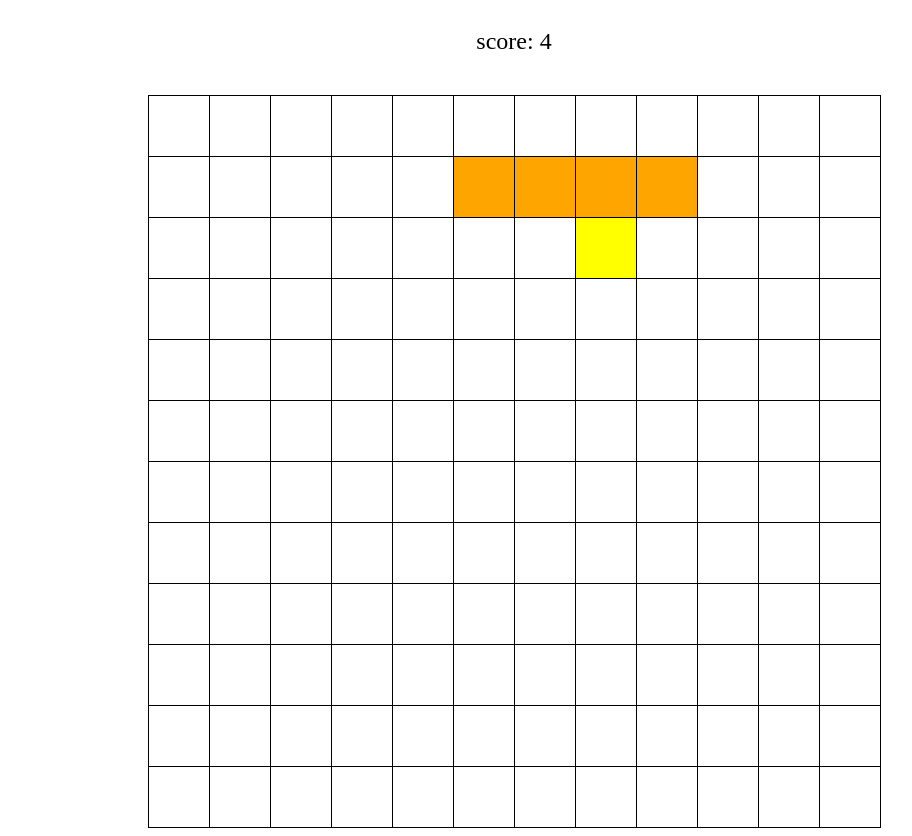
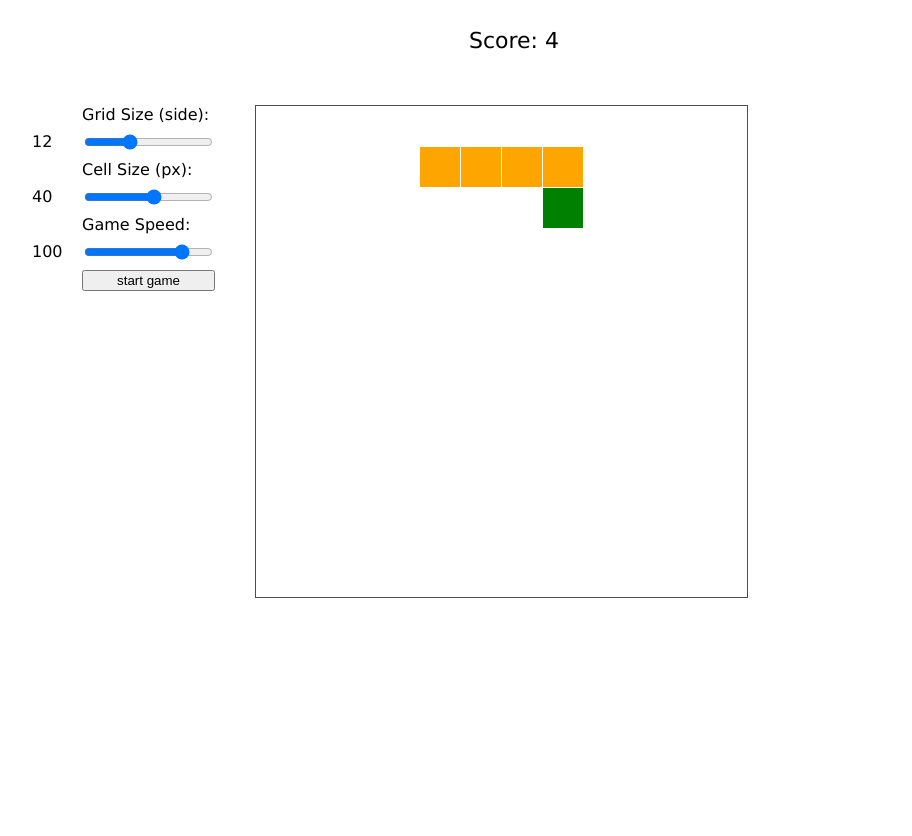
Before and after one commit to truanthh/snake, a website with bundled scripts: page public/index.html in a window 1280 px wide. Shown: the whole page, without its empty margins (126-1038 px from the left). After the commit the page ends 800 px from the top, so only its background shows below. Built offline with nearby package versions, Linux system fonts and the light colour scheme.

Commit message:
most done, need UI module

```diff
--- a/public/index.html
+++ b/public/index.html
@@ -10,7 +10,7 @@
     <title>Snowpack App</title>
     <style>
       :root {
-        --cellSize: 60px;
+        --cellSize: 40px;
         --gridSize: 12;
       }
       body {
@@ -18,15 +18,7 @@
         flex-direction: column;
         justify-content: center;
         align-items: center;
-      }
-      #grid__container {
-        display: grid;
-        margin-top: 40px;
-        grid-template-columns: repeat(var(--gridSize), var(--cellSize));
-        grid-template-rows: repeat(var(--gridSize), var(--cellSize));
-        border: 1px solid black;
-        gap: 1px;
-        background-color: black;
+        font-family: Verdana, Geneva, Tahoma, sans-serif;
       }
       .grid__cell_empty {
         background-color: white;
@@ -41,18 +33,98 @@
         height: var(--cellSize);
       }
       .grid__cell_food {
-        background-color: yellow;
+        background-color: green;
         height: var(--cellSize);
       }
+      #game {
+        display: flex;
+        margin-top: 20px;
+        gap: 40px;
+        justify-content: space-between;
+      }
+      #settings {
+        display: flex;
+        flex-direction: column;
+        gap: 8px;
+        /* background-color: green; */
+      }
+      #grid__container {
+        display: grid;
+        grid-template-columns: repeat(var(--gridSize), var(--cellSize));
+        grid-template-rows: repeat(var(--gridSize), var(--cellSize));
+        border: 1px solid rgba(0, 0, 0, 0.7);
+        gap: 1px;
+        /* background-color: rgba(0, 0, 0, 0.7); */
+      }
       #display {
+        display: flex;
         margin-top: 20px;
-        font-size: 24px;
+        flex-direction: column;
+        font-size: 22px;
+        gap: 10px;
+        text-align: center;
+      }
+      #message {
+        font-size: 18px;
+        height: 22px;
+      }
+      #invisible {
+        width: 158px;
+        visibility: hidden;
+      }
+      #gridSizeSlider__container{
+        display: flex;
+        position: relative;
+      }
+      #cellSizeSlider__container{
+        display: flex;
+        position: relative;
+      }
+      #gameSpeedSlider__container{
+        display: flex;
+        position: relative;
+      }
+      #gridSizeSliderValue{
+        position: absolute;
+        left: -50px;
+      }
+      #cellSizeSliderValue{
+        position: absolute;
+        left: -50px;
+      }
+      #gameSpeedSliderValue{
+        position: absolute;
+        left: -50px;
       }
     </style>
   </head>
   <body>
     <script type="module" src="dist/index.js"></script>
-    <div id="display">head</div>
-    <div id="grid__container"></div>
+      <div id="display">
+        <div id="score"></div>
+        <div id="message"></div>
+      </div>
+    <div id="game">
+      <div id="settings">
+        <label id="gridSizeSliderLabel" for="gridSizeSlider"> Grid Size (side): </label>
+        <div id="gridSizeSlider__container">
+          <input type="range" min="1" max="100" value="50" id="gridSizeSlider">
+          <div id="gridSizeSliderValue"></div>
+        </div>
+        <label id="cellSizeSliderLabel" for="cellSizeSlider"> Cell Size (px): </label>
+        <div id="cellSizeSlider__container">
+          <input type="range" min="1" max="100" value="50" id="cellSizeSlider">
+          <div id="cellSizeSliderValue"></div>
+        </div>
+        <label id="gameSpeedSliderLAbel" for="gameSpeedSlider"> Game Speed: </label>
+        <div id="gameSpeedSlider__container">
+          <input type="range" min="1" max="100" value="50" id="gameSpeedSlider">
+          <div id="gameSpeedSliderValue"></div>
+        </div>
+          <button id="startGameButton" /> start game </button>
+      </div>
+      <div id="grid__container"></div>
+      <div id="invisible"></div>
+    </div>
   </body>
 </html>
--- /dev/null
+++ b/src/grid.ts
@@ -0,0 +1,92 @@
+import type { Vec2 } from "./vec2";
+
+export class Grid {
+  private size: number;
+  private arr: number[][];
+  public isFoodSpawned: boolean;
+
+  constructor(size: number) {
+    this.size = size;
+    this.arr = this.init(size);
+    this.isFoodSpawned = false;
+  }
+
+  public getSize() {
+    return this.size;
+  }
+
+  private init(size: number): number[][] {
+    const arr = [];
+
+    for (let i = 0; i < size; i++) {
+      arr[i] = new Array(size).fill(0);
+    }
+
+    return arr;
+  }
+
+  public getValue(point: Vec2): any {
+    if (
+      point.x < this.arr.length &&
+      point.y < this.arr.length &&
+      point.x >= 0 &&
+      point.y >= 0
+    ) {
+      return this.arr[point.y][point.x];
+    }
+  }
+
+  public setValue(point: Vec2, value: number): any {
+    if (
+      point.x < this.arr.length &&
+      point.y < this.arr.length &&
+      point.x >= 0 &&
+      point.y >= 0
+    ) {
+      this.arr[point.y][point.x] = value;
+    }
+  }
+
+  /**
+   * @param rendering xd
+   */
+  public render(gridDOM: any, emptyCell: string): any {
+    gridDOM.innerHTML = "";
+    for (let r = 0; r < this.arr.length; r++) {
+      for (let c = 0; c < this.arr.length; c++) {
+        const div = document.createElement("div");
+        if (this.arr[r][c] === 0) {
+          div.className = emptyCell;
+        } else if (this.arr[r][c] === 2) {
+          div.className = "grid__cell_food";
+        } else {
+          div.className = "grid__cell_full";
+        }
+        gridDOM.appendChild(div);
+      }
+    }
+    // displayDOM.innerText = `score: ${score}`;
+  }
+
+  public spawnFood() {
+    if (!this.isFoodSpawned) {
+      const emptyCells = [];
+
+      for (let x = 0; x < this.arr.length; x++) {
+        for (let y = 0; y < this.arr.length; y++) {
+          if (this.arr[x][y] === 0) {
+            emptyCells.push({ x: x, y: y });
+          }
+        }
+      }
+
+      if (emptyCells.length > 0) {
+        const idx = Math.floor(Math.random() * (emptyCells.length - 1));
+        const rand = emptyCells[idx];
+
+        this.arr[rand.x][rand.y] = 2;
+        this.isFoodSpawned = true;
+      }
+    }
+  }
+}
--- a/src/index.ts
+++ b/src/index.ts
@@ -1,174 +1,88 @@
+import { Snake } from "./snake";
+import { Grid } from "./grid";
+import { getSettings, setSettings } from "./settings";
+
 const gridDOM = document.getElementById("grid__container");
 const bodyDOM = document.querySelector("body");
-const displayDOM = document.getElementById("display");
-bodyDOM.addEventListener("keydown", setMoveDirection);
+const scoreDOM = document.getElementById("score");
+const messageDOM = document.getElementById("message");
+bodyDOM!.addEventListener("keydown", setMoveDirection);
 
-// if you want to set different gridsize
-// you need to change gridSize in css too
-const gridSize: number = 12;
+const gridSizeInput = document.getElementById(
+  "gridSizeSlider",
+) as HTMLInputElement;
+const cellSizeInput = document.getElementById(
+  "cellSizeSlider",
+) as HTMLInputElement;
+const gameSpeedInput = document.getElementById(
+  "gameSpeedSlider",
+) as HTMLInputElement;
+const gridSizeSliderValue = document.getElementById(
+  "gridSizeSliderValue",
+) as HTMLElement;
+const cellSizeSliderValue = document.getElementById(
+  "cellSizeSliderValue",
+) as HTMLElement;
+const gameSpeedSliderValue = document.getElementById(
+  "gameSpeedSliderValue",
+) as HTMLElement;
+const startGameButton = document.getElementById(
+  "startGameButton",
+) as HTMLButtonElement;
 
-let isGameRunning: boolean = false;
-let isFoodSpawned: boolean = false;
-let score: number = 3;
-
-class Vec2 {
-  x: number;
-  y: number;
-
-  constructor(x: number, y: number) {
-    this.x = x;
-    this.y = y;
-  }
+for (let el of [gridSizeInput, cellSizeInput, bodyDOM!]) {
+  el.addEventListener("keydown", (e: any) => {
+    // console.log(e.code);
+    if (e.code === "ArrowDown" || e.code === "ArrowUp") {
+      e.preventDefault();
+    }
+  });
 }
 
-class Grid {
-  private size: number;
-  private arr: number[][];
+gridSizeInput.oninput = function () {
+  gridSizeSliderValue.innerText = gridSizeInput.value;
+};
 
-  constructor(size: number) {
-    this.size = size;
-    this.arr = this.init(size);
-  }
+cellSizeInput.oninput = function () {
+  cellSizeSliderValue.innerText = cellSizeInput.value;
+};
 
-  public getSize() {
-    return this.size;
-  }
+gameSpeedInput.oninput = function () {
+  gameSpeedSliderValue.innerText = gameSpeedInput.value;
+};
 
-  private init(size: number): number[][] {
-    const arr = [];
+startGameButton.addEventListener("click", () => {
+  settings = {
+    gridSize: parseInt(gridSizeInput.value),
+    cellSize: parseInt(cellSizeInput.value),
+    gameSpeed: parseInt(gameSpeedInput.value),
+  };
+  setSettings(settings);
+  createGame(settings);
+});
 
-    for (let i = 0; i < size; i++) {
-      arr[i] = new Array(size).fill(0);
-    }
+let grid: any;
+let snake: any;
+let render: any;
 
-    return arr;
-  }
+let settings = getSettings();
 
-  public getValue(point: Vec2): any {
-    if (
-      point.x < this.arr.length &&
-      point.y < this.arr.length &&
-      point.x >= 0 &&
-      point.y >= 0
-    ) {
-      return this.arr[point.y][point.x];
-    }
-  }
+gridSizeInput.value = settings.gridSize.toString();
+cellSizeInput.value = settings.cellSize.toString();
+gameSpeedInput.value = settings.gameSpeed.toString();
+gridSizeSliderValue.innerText = settings.gridSize.toString();
+cellSizeSliderValue.innerText = settings.cellSize.toString();
+gameSpeedSliderValue.innerText = settings.gameSpeed.toString();
+gridSizeInput.min = "8";
+gridSizeInput.max = "20";
+cellSizeInput.min = "16";
+cellSizeInput.max = "60";
+gameSpeedInput.min = "20";
+gameSpeedInput.max = "120";
 
-  public setValue(point: Vec2, value: number): any {
-    if (
-      point.x < this.arr.length &&
-      point.y < this.arr.length &&
-      point.x >= 0 &&
-      point.y >= 0
-    ) {
-      this.arr[point.y][point.x] = value;
-    }
-  }
+createGame(settings);
 
-  public render(gridDOM: any, emptyCell: string): any {
-    gridDOM.innerHTML = "";
-    for (let r = 0; r < this.arr.length; r++) {
-      for (let c = 0; c < this.arr.length; c++) {
-        const div = document.createElement("div");
-        if (this.arr[r][c] === 0) {
-          div.className = emptyCell;
-        } else if (this.arr[r][c] === 2) {
-          div.className = "grid__cell_food";
-        } else {
-          div.className = "grid__cell_full";
-        }
-        gridDOM.appendChild(div);
-      }
-    }
-    displayDOM.innerText = `score: ${score}`;
-  }
-
-  spawnFood() {
-    if (!isFoodSpawned) {
-      const emptyCells = [];
-
-      for (let x = 0; x < this.arr.length; x++) {
-        for (let y = 0; y < this.arr.length; y++) {
-          if (this.arr[x][y] === 0) {
-            emptyCells.push({ x: x, y: y });
-          }
-        }
-      }
-
-      if (emptyCells.length > 0) {
-        const idx = Math.floor(Math.random() * (emptyCells.length - 1));
-        const rand = emptyCells[idx];
-
-        if (this.arr[rand.x][rand.y] === 0) {
-          // console.log(rand.x, rand.y);
-          this.arr[rand.x][rand.y] = 2;
-          isFoodSpawned = true;
-          return;
-        }
-      }
-    }
-  }
-}
-
-class Snake {
-  arr: Vec2[];
-  moveDir: number = 1;
-  grid: Vec2[][];
-
-  constructor(arr: Vec2[], grid: Vec2[][]) {
-    this.arr = arr;
-    this.grid = grid;
-  }
-
-  private getHead() {
-    return this.arr[this.arr.length - 1];
-  }
-
-  getBody() {
-    return this.arr[this.arr.length - 2];
-  }
-
-  setHead(point: Vec2) {
-    this.arr[this.arr.length - 1] = point;
-  }
-
-  getNextPosition(): any {
-    if (this.moveDir === 1) {
-      let x = this.getHead().x + 1;
-      if (x >= this.grid.getSize()) return new Vec2(0, this.getHead().y);
-      else return new Vec2(x, this.getHead().y);
-    }
-    if (this.moveDir === -1) {
-      let x = this.getHead().x - 1;
-      if (x < 0) return new Vec2(this.grid.getSize() - 1, this.getHead().y);
-      else return new Vec2(x, this.getHead().y);
-    }
-    if (this.moveDir === 2) {
-      let y = this.getHead().y - 1;
-      if (y < 0) return new Vec2(this.getHead().x, this.grid.getSize() - 1);
-      else return new Vec2(this.getHead().x, y);
-    }
-    if (this.moveDir === -2) {
-      let y = this.getHead().y + 1;
-      if (y >= this.grid.getSize()) return new Vec2(this.getHead().x, 0);
-      else return new Vec2(this.getHead().x, y);
-    }
-  }
-}
-
-const grid = new Grid(12);
-
-const snake = new Snake([new Vec2(3, 1), new Vec2(4, 1), new Vec2(5, 1)], grid);
-// const snake = new Snake([new Vec2(5, 1)], grid);
-
-for (const vec of snake.arr) {
-  grid.setValue(vec, 1);
-}
-
-grid.render(gridDOM, "grid__cell_empty");
-
-function update() {
+function update(gameSpeed: number) {
   return setInterval(() => {
     grid.spawnFood();
     let newPos = snake.getNextPosition();
@@ -176,61 +90,46 @@ function update() {
       snake.moveDir *= -1;
       newPos = snake.getNextPosition();
     }
+    grid.setValue(snake.arr.shift()!, 0);
     if (grid.getValue(newPos) === 1) {
       stopGame();
       return;
     }
     if (grid.getValue(newPos) === 2) {
       snake.arr.push(newPos);
-      isFoodSpawned = false;
-      score++;
+      grid.isFoodSpawned = false;
     }
     snake.arr.push(newPos);
-    grid.setValue(snake.arr.shift(), 0);
     for (const vec of snake.arr) {
       grid.setValue(vec, 1);
     }
     grid.render(gridDOM, "grid__cell_empty");
-  }, 100);
+    updateScore(scoreDOM!);
+  }, gameSpeed);
 }
 
-const render = update();
-
-function spawnFood(arr) {
-  if (arr.flat().indexOf(2) === -1) isFoodSpawned = false;
-
-  if (!isFoodSpawned) {
-    const emptyCells = [];
-
-    for (let x = 0; x < arr.length; x++) {
-      for (let y = 0; y < arr.length; y++) {
-        if (arr[x][y] === 0) {
-          emptyCells.push({ x: x, y: y });
-        }
-      }
-    }
-
-    if (emptyCells.length > 0) {
-      const idx = Math.floor(Math.random() * (emptyCells.length - 1));
-      const rand = emptyCells[idx];
-
-      if (arr[rand.x][rand.y] === 0) {
-        // console.log(rand.x, rand.y);
-        arr[rand.x][rand.y] = 2;
-        isFoodSpawned = true;
-        return;
-      }
-    }
-  }
+function createGame(settings: any) {
+  clearInterval(render);
+  document.documentElement.style.setProperty(
+    "--gridSize",
+    `${settings.gridSize}`,
+  );
+  document.documentElement.style.setProperty(
+    "--cellSize",
+    `${settings.cellSize}px`,
+  );
+  grid = new Grid(settings.gridSize);
+  snake = new Snake(grid);
+  render = update(settings.gameSpeed);
 }
 
 function stopGame() {
-  isGameRunning = false;
   clearInterval(render);
   grid.render(gridDOM, "grid__cell_gray");
+  messageDOM!.innerText = `Game Over! Press F5 to restart.`;
 }
 
-function setMoveDirection(e) {
+function setMoveDirection(e: any) {
   // up
   if (e.code === "KeyK" || e.code === "ArrowUp") {
     snake.moveDir = 2;
@@ -252,3 +151,7 @@ function setMoveDirection(e) {
     return;
   }
 }
+
+function updateScore(scoreDOM: HTMLElement) {
+  scoreDOM.innerText = `Score: ${snake.getLength().toString()}`;
+}
--- /dev/null
+++ b/src/settings.ts
@@ -0,0 +1,24 @@
+const GRID_SIZE_DEFAULT: number = 12;
+const CELL_SIZE_DEFAULT: number = 40;
+const GAME_SPEED_DEFAULT: number = 100;
+
+export function getSettings() {
+  let s: string | null = localStorage.getItem("settings");
+  let settings: any =
+    s !== null
+      ? JSON.parse(s)
+      : {
+          gridSize: GRID_SIZE_DEFAULT,
+          cellSize: CELL_SIZE_DEFAULT,
+          gameSpeed: GAME_SPEED_DEFAULT,
+        };
+
+  return settings;
+}
+
+/**
+ * @param settings - {gridSize, cellSize, gameSpeed}
+ */
+export function setSettings(settings: any) {
+  localStorage.setItem("settings", JSON.stringify(settings));
+}
--- a/src/snake.ts
+++ b/src/snake.ts
@@ -1,45 +1,56 @@
-// class Snake {
-//   arr: Vec2[];
-//   moveDir: number = 1;
-//   grid: Vec2[][];
-//
-//   constructor(arr: Vec2[], grid: Vec2[][]) {
-//     this.arr = arr;
-//     this.grid = grid;
-//   }
-//
-//   private getHead() {
-//     return this.arr[this.arr.length - 1];
-//   }
-//
-//   getBody() {
-//     return this.arr[this.arr.length - 2];
-//   }
-//
-//   setHead(point: Vec2) {
-//     this.arr[this.arr.length - 1] = point;
-//   }
-//
-//   getNextPosition(): any {
-//     if (this.moveDir === 1) {
-//       let x = this.getHead().x + 1;
-//       if (x >= this.grid.getSize()) return new Vec2(0, this.getHead().y);
-//       else return new Vec2(x, this.getHead().y);
-//     }
-//     if (this.moveDir === -1) {
-//       let x = this.getHead().x - 1;
-//       if (x < 0) return new Vec2(this.grid.getSize() - 1, this.getHead().y);
-//       else return new Vec2(x, this.getHead().y);
-//     }
-//     if (this.moveDir === 2) {
-//       let y = this.getHead().y - 1;
-//       if (y < 0) return new Vec2(this.getHead().x, this.grid.getSize() - 1);
-//       else return new Vec2(this.getHead().x, y);
-//     }
-//     if (this.moveDir === -2) {
-//       let y = this.getHead().y + 1;
-//       if (y >= this.grid.getSize()) return new Vec2(this.getHead().x, 0);
-//       else return new Vec2(this.getHead().x, y);
-//     }
-//   }
-// }
+import { Vec2 } from "./vec2";
+import type { Grid } from "./grid";
+
+export class Snake {
+  public arr: Vec2[];
+  public moveDir: number = 1;
+  public grid: Grid;
+
+  constructor(grid: Grid) {
+    // this.arr = arr;
+    this.arr = [new Vec2(3, 1), new Vec2(4, 1), new Vec2(5, 1)];
+    this.grid = grid;
+
+    for (const vec of this.arr) {
+      this.grid.setValue(vec, 1);
+    }
+  }
+
+  public getHead(): Vec2 {
+    return this.arr[this.arr.length - 1];
+  }
+
+  public getBody(): Vec2 {
+    return this.arr[this.arr.length - 2];
+  }
+
+  public getLength(): number {
+    return this.arr.length;
+  }
+
+  // setHead(point: Vec2) {
+  //   this.arr[this.arr.length - 1] = point; }
+
+  getNextPosition(): any {
+    if (this.moveDir === 1) {
+      let x = this.getHead().x + 1;
+      if (x >= this.grid.getSize()) return new Vec2(0, this.getHead().y);
+      else return new Vec2(x, this.getHead().y);
+    }
+    if (this.moveDir === -1) {
+      let x = this.getHead().x - 1;
+      if (x < 0) return new Vec2(this.grid.getSize() - 1, this.getHead().y);
+      else return new Vec2(x, this.getHead().y);
+    }
+    if (this.moveDir === 2) {
+      let y = this.getHead().y - 1;
+      if (y < 0) return new Vec2(this.getHead().x, this.grid.getSize() - 1);
+      else return new Vec2(this.getHead().x, y);
+    }
+    if (this.moveDir === -2) {
+      let y = this.getHead().y + 1;
+      if (y >= this.grid.getSize()) return new Vec2(this.getHead().x, 0);
+      else return new Vec2(this.getHead().x, y);
+    }
+  }
+}
--- /dev/null
+++ b/src/vec2.ts
@@ -0,0 +1,9 @@
+export class Vec2 {
+  x: number;
+  y: number;
+
+  constructor(x: number, y: number) {
+    this.x = x;
+    this.y = y;
+  }
+}
```
